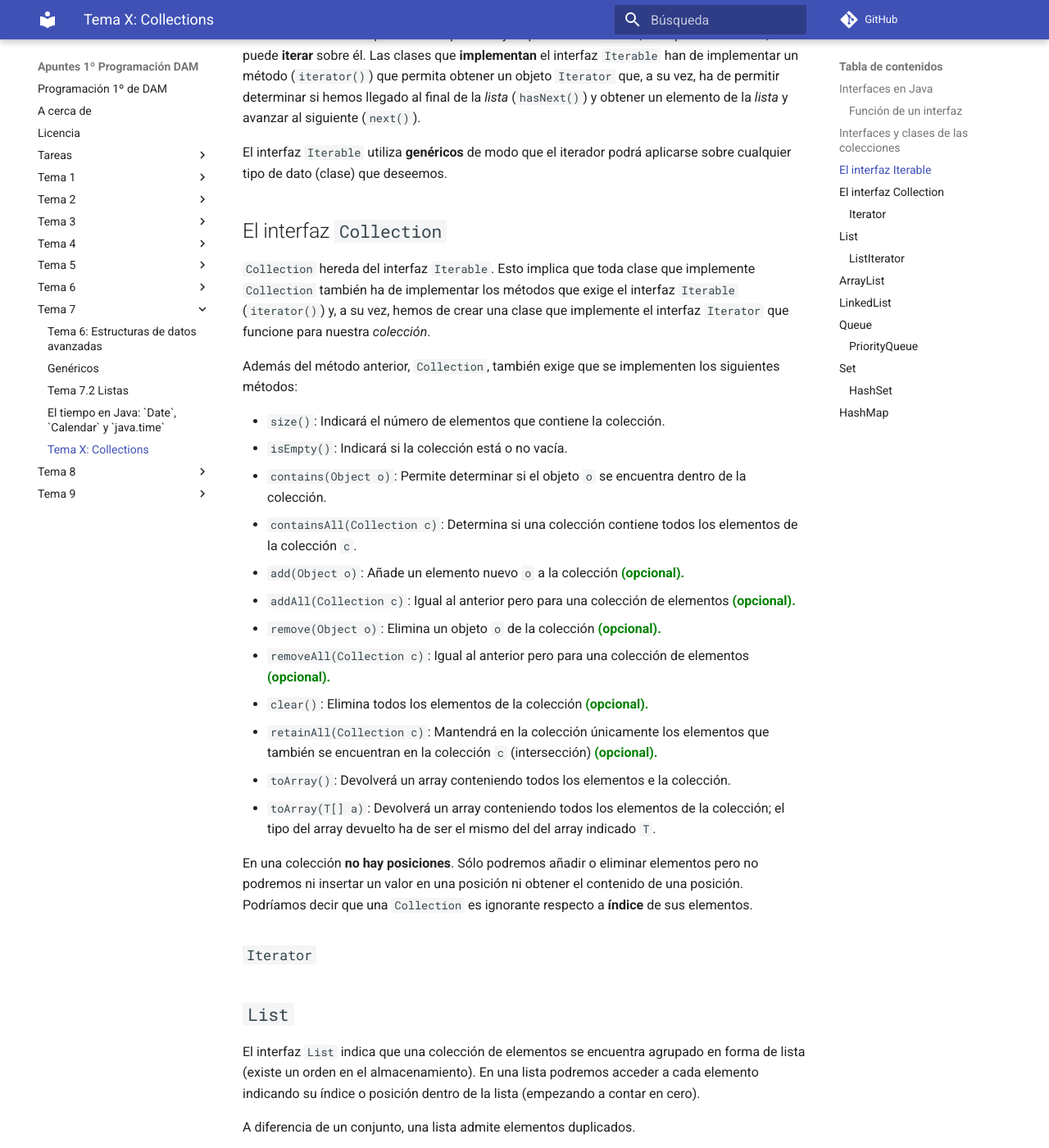
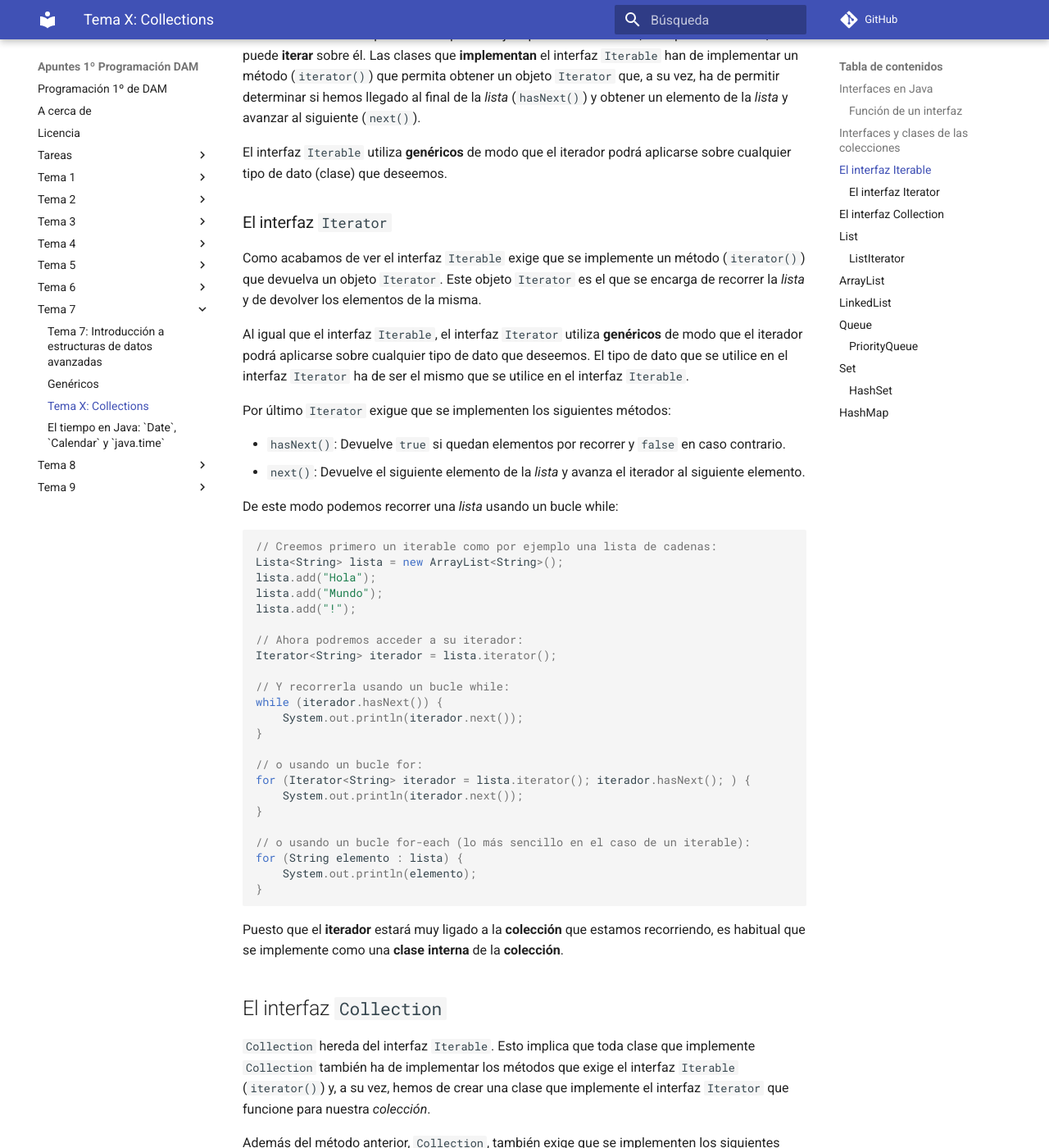
Before and after one commit to mmourazos/DAM_PR_Apuntes, an MkDocs documentation site: the page built from docs/Tema 7/Tema 7.2 - Collections.md, in a window 1280 px wide and 1400 px high, scrolled down 1809 px. Shown: the whole window at 82% size. Built offline with MkDocs 1.6.1 and Material for MkDocs 9.7.7, drawn with Linux system fonts in a browser that asks for light colours; comment, search, counter and statistics services are not loaded; some of the changed text lies outside the part shown.

Commit message:
Limpieza de ejemplos cod y apuntes.

````diff
--- a/docs/Tema 7/Tema 7.0 - Estructuras avanzadas.md
+++ /dev/null
@@ -1,7 +0,0 @@
-# Tema 6: Estructuras de datos avanzadas
-
-## Listas
-
-## Colecciones
-
-## Mapas
--- a/docs/Tema 7/Tema X Collections.md
+++ b/docs/Tema 7/Tema 7.2 - Collections.md
@@ -32,6 +32,47 @@ Este interfaz se utiliza para indicar que un objeto puede ser _recorrido_, o lo
 
 El interfaz `Iterable` utiliza **genéricos** de modo que el iterador podrá aplicarse sobre cualquier tipo de dato (clase) que deseemos.
 
+### El interfaz `Iterator`
+
+Como acabamos de ver el interfaz `Iterable` exige que se implemente un método (`iterator()`) que devuelva un objeto `Iterator`. Este objeto `Iterator` es el que se encarga de recorrer la _lista_ y de devolver los elementos de la misma.
+
+Al igual que el interfaz `Iterable`, el interfaz `Iterator` utiliza **genéricos** de modo que el iterador podrá aplicarse sobre cualquier tipo de dato que deseemos. El tipo de dato que se utilice en el interfaz `Iterator` ha de ser el mismo que se utilice en el interfaz `Iterable`.
+
+Por último `Iterator` exigue que se implementen los siguientes métodos:
+
+* `hasNext()`: Devuelve `true` si quedan elementos por recorrer y `false` en caso contrario.
+* `next()`: Devuelve el siguiente elemento de la _lista_ y avanza el iterador al siguiente elemento.
+
+De este modo podemos recorrer una _lista_ usando un bucle while:
+
+```java
+// Creemos primero un iterable como por ejemplo una lista de cadenas:
+Lista<String> lista = new ArrayList<String>();
+lista.add("Hola");
+lista.add("Mundo");
+lista.add("!");
+
+// Ahora podremos acceder a su iterador:
+Iterator<String> iterador = lista.iterator();
+
+// Y recorrerla usando un bucle while:
+while (iterador.hasNext()) {
+    System.out.println(iterador.next());
+}
+
+// o usando un bucle for:
+for (Iterator<String> iterador = lista.iterator(); iterador.hasNext(); ) {
+    System.out.println(iterador.next());
+}
+
+// o usando un bucle for-each (lo más sencillo en el caso de un iterable):
+for (String elemento : lista) {
+    System.out.println(elemento);
+}
+```
+
+Puesto que el **iterador** estará muy ligado a la **colección** que estamos recorriendo, es habitual que se implemente como una **clase interna** de la **colección**.
+
 ## El interfaz `Collection`
 
 `Collection` hereda del interfaz `Iterable`. Esto implica que toda clase que implemente `Collection` también ha de implementar los métodos que exige el interfaz `Iterable` (`iterator()`) y, a su vez, hemos de crear una clase que implemente el interfaz `Iterator` que funcione para nuestra _colección_.
@@ -79,6 +116,10 @@ Además de los métodos requeridos por el interfaz `Collection`, el interfaz `Li
 ### `ListIterator`
 
 ## `ArrayList`
+
+La clase `ArrayList` implementa una lista de elementos que, internamente, se almacenan en un array. Esta clase es muy eficiente para acceder a los elementos de la lista ya que se puede acceder a ellos indicando su posición (índice) y no es necesario recorrer la lista para encontrarlos.
+
+A diferencia de un array, el tamaño de un `ArrayList` puede crecer o decrecer dinámicamente. Los elementos de un `ArrayList` pueden ser de cualquier tipo (genéricos).
 
 
 ## `LinkedList`
````
Also changed, not shown: other parts of docs/Tema 7/Tema 7.2 - Collections.md (+0 -4 lines), docs/Tema 5/T5.1 - Interfaces.md (+38 -10 lines), docs/Tema 7/Tema 7.0 - Introduccion.md (added, +13 -0 lines), docs/Tema 7/Tema 7.2 - Listas.md (deleted), 11 other files.
